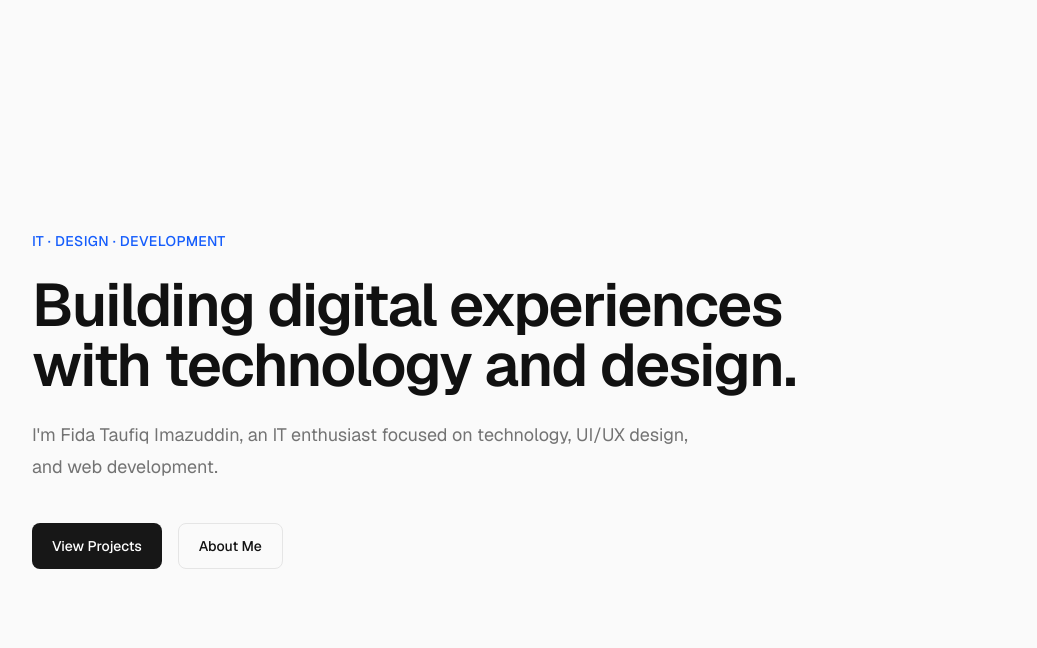
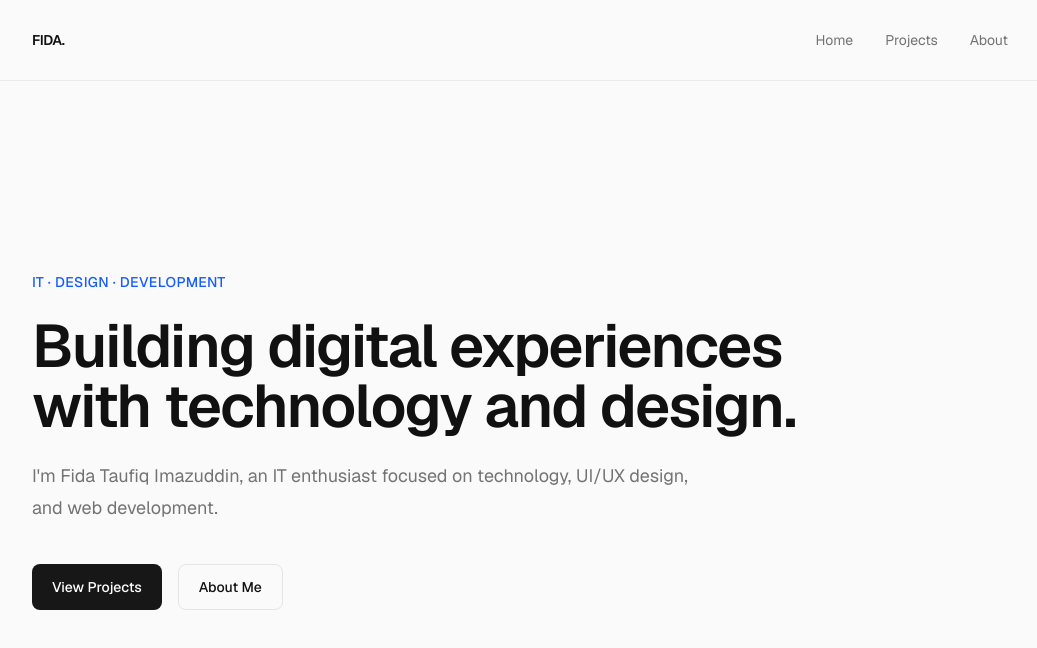
Before and after one commit to fidataufiq/portfolio-website, a Next.js app: page / in a window 1280 px wide. Shown: the top 648 px of the page, without its empty margins (120-1157 px from the left). Built offline with nearby package versions, Linux system fonts and the light colour scheme.

Commit message:
feat: add navigation and portfolio routes

```diff
--- /dev/null
+++ b/app/about/page.tsx
@@ -0,0 +1,9 @@
+export default function AboutPage() {
+  return (
+    <main className="mx-auto min-h-screen max-w-5xl px-6 py-24">
+      <h1 className="text-4xl font-semibold tracking-tight">About Me</h1>
+
+      <p className="mt-4 max-w-2xl text-neutral-500">I&apos;m interested in technology, UI/UX design, web development, and building useful digital products.</p>
+    </main>
+  );
+}
--- a/app/page.tsx
+++ b/app/page.tsx
@@ -1,7 +1,12 @@
+import Navbar from "@/components/Navbar";
+
 export default function Home() {
   return (
+    <>
+      <Navbar />
+
       <main className="min-h-screen">
-      <section className="mx-auto flex min-h-screen max-w-5xl items-center px-6 py-24">
+        <section className="mx-auto flex min-h-[calc(100vh-5rem)] max-w-5xl items-center px-6 py-24">
           <div className="max-w-3xl">
             <p className="mb-6 text-sm font-medium tracking-wide text-blue-600">IT · DESIGN · DEVELOPMENT</p>
 
@@ -17,5 +22,6 @@ export default function Home() {
           </div>
         </section>
       </main>
+    </>
   );
 }
--- /dev/null
+++ b/app/projects/page.tsx
@@ -0,0 +1,9 @@
+export default function ProjectsPage() {
+  return (
+    <main className="mx-auto min-h-screen max-w-5xl px-6 py-24">
+      <h1 className="text-4xl font-semibold tracking-tight">Projects</h1>
+
+      <p className="mt-4 text-neutral-500">A collection of projects I have designed and developed.</p>
+    </main>
+  );
+}
--- /dev/null
+++ b/components/Navbar.tsx
@@ -0,0 +1,39 @@
+import Link from "next/link";
+
+export default function Navbar() {
+  return (
+    <header className="border-b border-neutral-200/70">
+      <nav className="mx-auto flex h-20 max-w-5xl items-center justify-between px-6">
+        <Link
+          href="/"
+          className="text-sm font-semibold tracking-tight"
+        >
+          FIDA.
+        </Link>
+
+        <div className="flex items-center gap-8">
+          <Link
+            href="/"
+            className="text-sm text-neutral-500 transition hover:text-neutral-900"
+          >
+            Home
+          </Link>
+
+          <Link
+            href="/projects"
+            className="text-sm text-neutral-500 transition hover:text-neutral-900"
+          >
+            Projects
+          </Link>
+
+          <Link
+            href="/about"
+            className="text-sm text-neutral-500 transition hover:text-neutral-900"
+          >
+            About
+          </Link>
+        </div>
+      </nav>
+    </header>
+  );
+}
```
Lines whose indentation alone changed are shown as unchanged.
